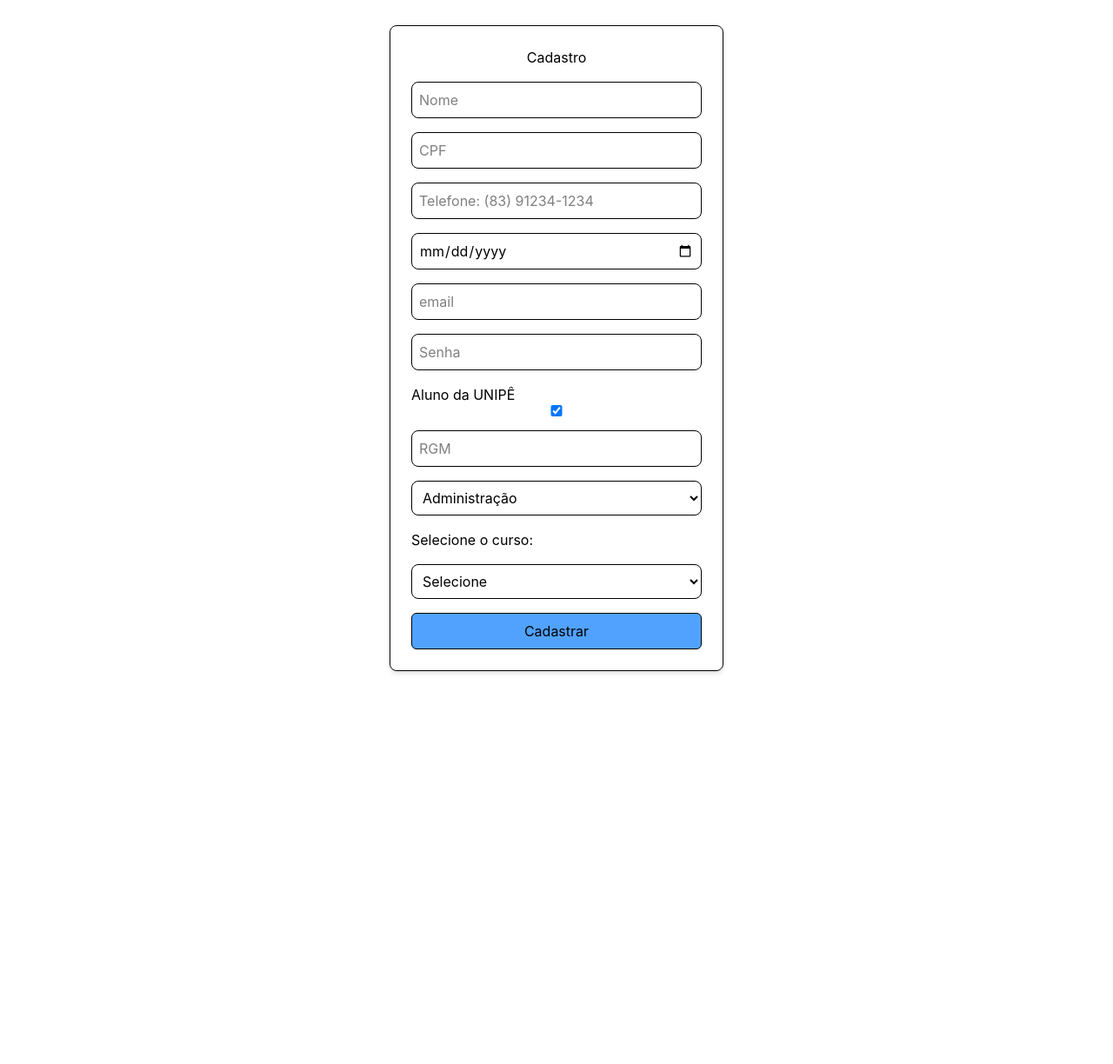
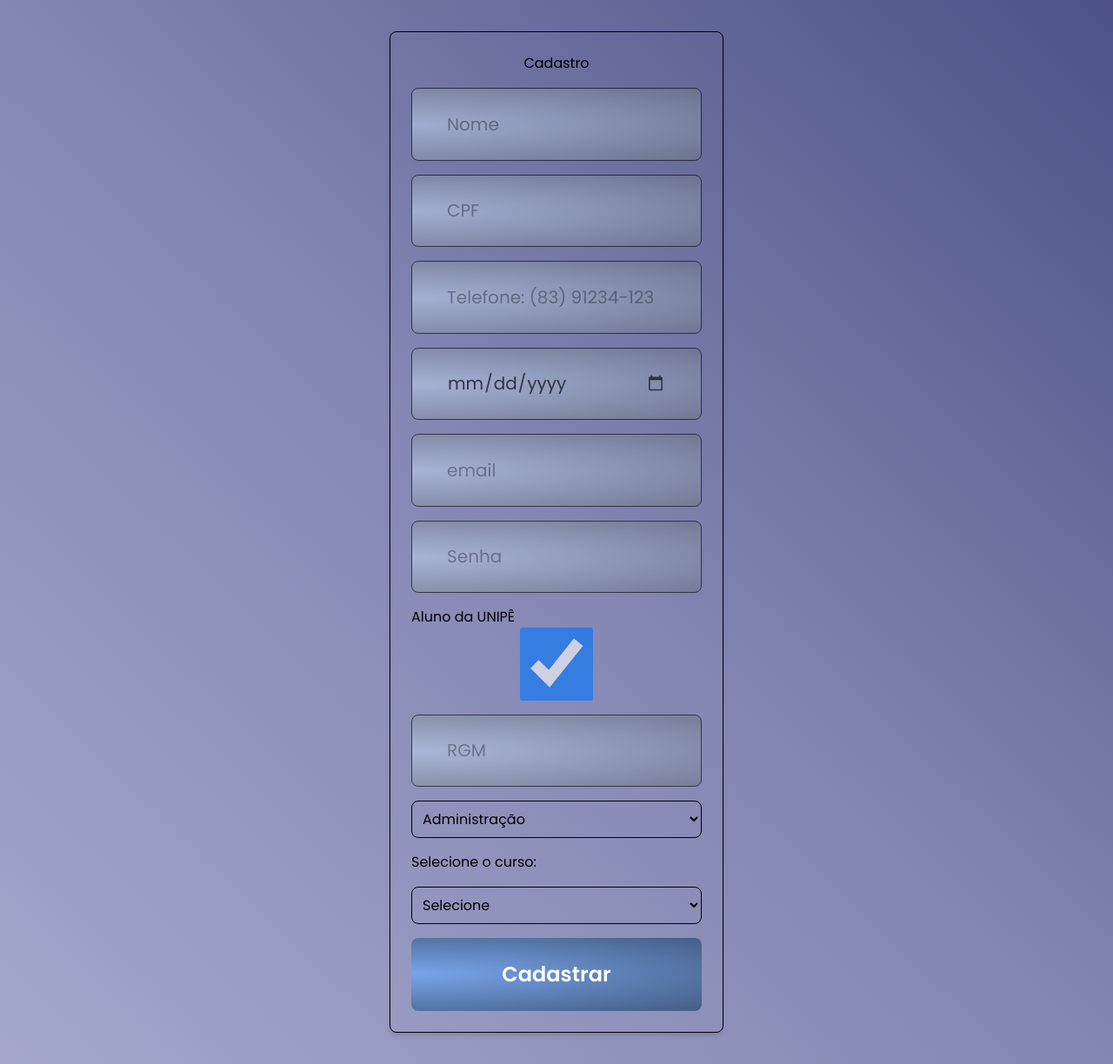
Before and after one commit to DevGabriellucas/ADM4ALL, a Next.js app in the folder frontend/: page /cadastro in a window 1280 px wide. Shown: the whole page at 87% size. Before the commit the page ends 800 px from the top, so only its background shows below. Built offline with nearby package versions, Linux system fonts and the light colour scheme.

Commit message:
feature: add components no forms cadastro

```diff
--- a/frontend/src/app/cadastro/page.tsx
+++ b/frontend/src/app/cadastro/page.tsx
@@ -1,30 +1,32 @@
 'use client'
 
 import { useState } from "react";
+import { Input } from "@/components/Input";
+import { Button } from "@/components/Button";
 
 export default function Cadastro(){
 
-    const[checkbox,setCheckbox] =useState(true)
+    const[checkbox,setCheckbox] =useState(true) //Se o checkbox constar marcado aparece os inputs internos, else nao aparece
 
     return (
-        <div className="flex min-h-screen items-center justify-center">
+        <main className="flex min-h-screen w-full flex-col items-center justify-center gap-y-16 bg-linear-to-bl from-brand-dark/90 via-brand-medium/90 to-brand-light/90 p-4 font-poppins xl:flex-row xl:gap-x-20 xl:gap-y-0">
             <form className="flex flex-col gap-4 w-96 p-6 border rounded-lg mt-5 mb-5 shadow-md">
                 <h1 className="flex items-center justify-center">Cadastro</h1>
-                <input type="text" className="border rounded-lg p-2" placeholder="Nome"/>
-                <input type="text" className="border rounded-lg p-2" placeholder="CPF"/>
-                <input type="number" className="border rounded-lg p-2" placeholder="Telefone: (83) 91234-1234"/>
-                <input type="date" className="border rounded-lg p-2"/>
-                <input type="email" className="border rounded-lg p-2" placeholder="email"/>
-                <input type="password" className="border rounded-lg p-2" placeholder="Senha"/>
+                <Input type="text" className="border rounded-lg p-2" placeholder="Nome"/>
+                <Input type="text" className="border rounded-lg p-2" placeholder="CPF"/>
+                <Input type="number" className="border rounded-lg p-2" placeholder="Telefone: (83) 91234-1234"/>
+                <Input type="date" className="border rounded-lg p-2"/>
+                <Input type="email" className="border rounded-lg p-2" placeholder="email"/>
+                <Input type="password" className="border rounded-lg p-2" placeholder="Senha"/>
 
                 <div className="flex flex-col">
                     <label>Aluno da UNIPÊ</label>
-                    <input type="checkbox" checked={checkbox} onChange={() => setCheckbox(!checkbox)}/>
+                    <Input type="checkbox" checked={checkbox} onChange={() => setCheckbox(!checkbox)}/>
                 </div>
 
                 {checkbox && (
                     <div className="flex flex-col gap-4">
-                        <input type="number" className="border rounded-lg p-2" placeholder="RGM"/>
+                        <Input type="number" className="border rounded-lg p-2" placeholder="RGM"/>
                         <select className="border rounded-lg p-2">
                             <option value="Administração">Administração</option>
                             <option value="Análise e Desenvolvimento de Sistemas">Análise e Desenvolvimento de Sistemas</option>
@@ -40,9 +42,9 @@ export default function Cadastro(){
                     <option value="">Empreendedorismo</option>
                 </select>
 
-                <button type="submit" className="border rounded-md p-2 bg-blue-400">Cadastrar</button>
+                <Button type="submit" className="bg-brand-dark text-white p-2 rounded-lg">Cadastrar</Button>
 
             </form>
-        </div>
+        </main>
     );
 }
--- a/frontend/src/components/Button.tsx
+++ b/frontend/src/components/Button.tsx
@@ -5,7 +5,8 @@ interface ButtonProps extends ComponentProps<"button"> {}
 export const Button = ({ children, className ,...props }: ButtonProps) => {
   return (
     <button
-      className={className}
+      className={`h-[5.22rem] w-full cursor-pointer rounded-lg bg-radial-[at_0%_48.97%] from-[#78A4EA] to-[#445D84] px-10 py-4 font-semibold text-2xl hover:brightness-110 transition"
+        ${className}`}
       {...props}
     >
       {children}
--- a/frontend/src/components/Input.tsx
+++ b/frontend/src/components/Input.tsx
@@ -8,7 +8,7 @@ export const Input = forwardRef<HTMLInputElement, InputProps>(
   ({ error, className, ...props }, ref) => {
     return (
       <div className="flex flex-col gap-y-2">
-        <input ref={ref} className={className} {...props} />
+        <input ref={ref} className={`h-[5.22rem] w-full rounded-lg bg-radial-[at_0%_50.72%] from-[#BFD0EC] to-[#6D7686] px-10 py-4 text-xl opacity-60 outline-none placeholder:font-normal placeholder:text-xl" ${className}`} {...props} />
 
         {error && (
           <span className="px-1.5 font-medium text-red-700 text-sm">
```
